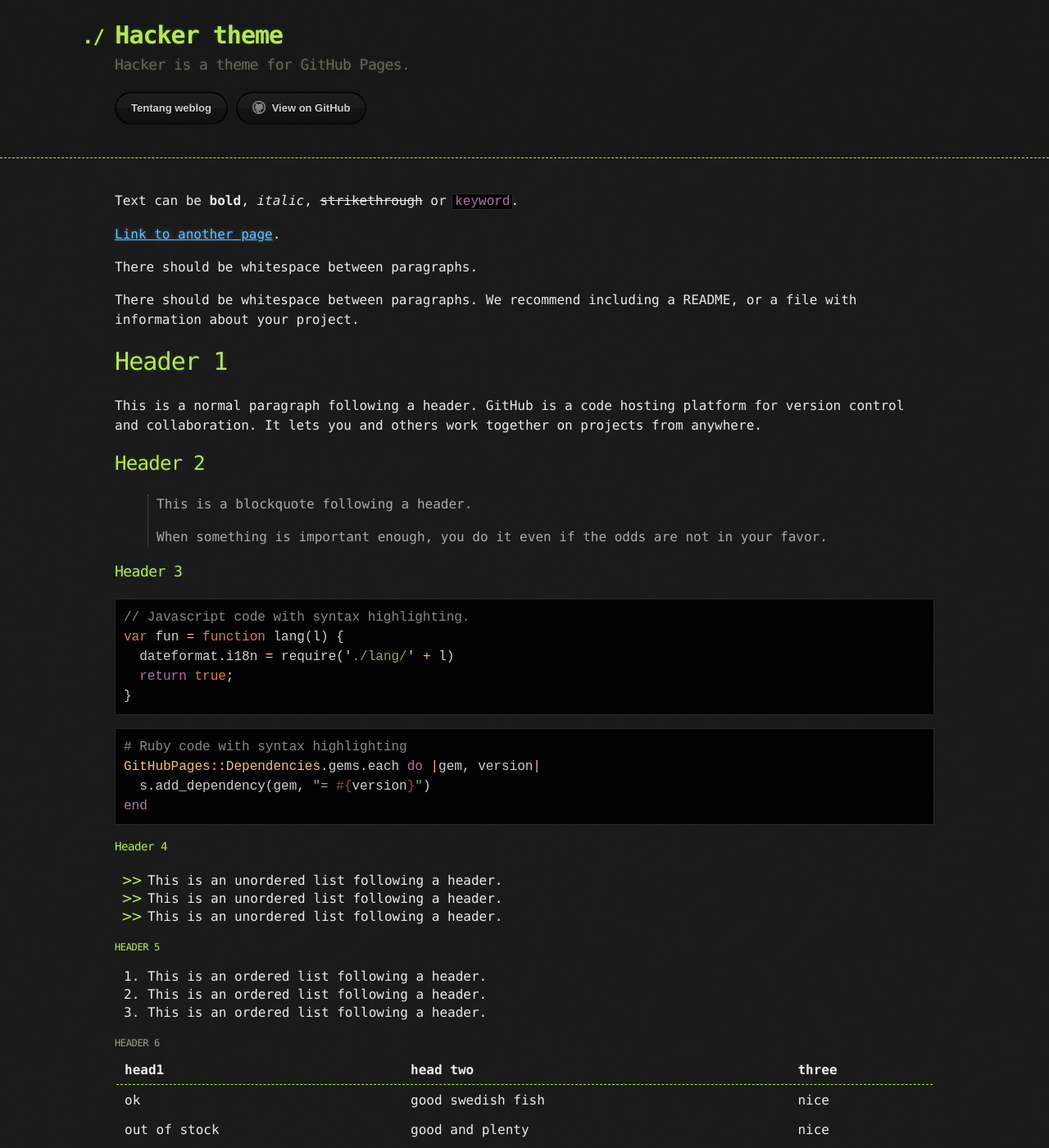
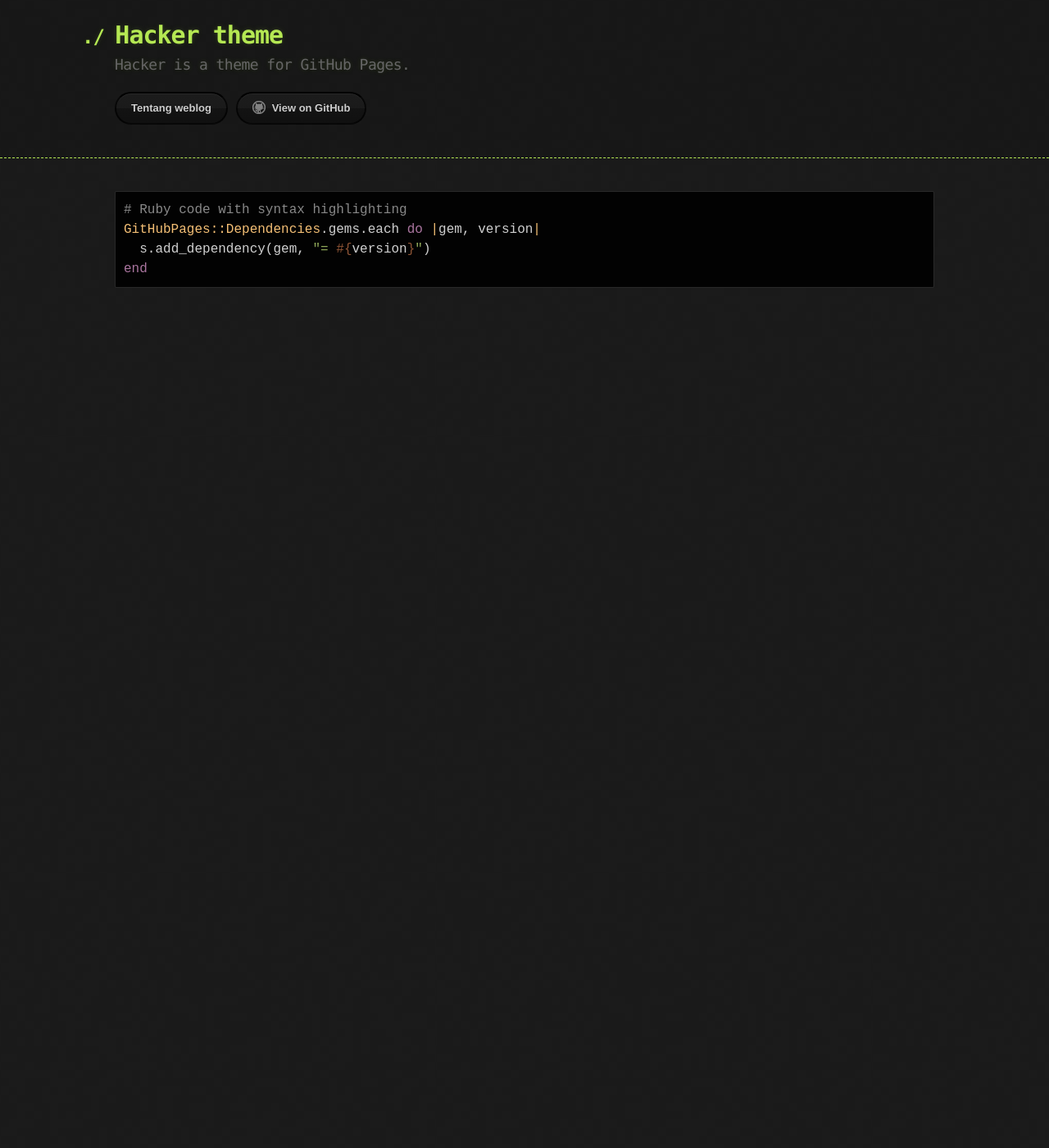
Before and after one commit to adhiansyah/adhiansyah.github.io, a Jekyll site: the page built from index.md, in a window 1280 px wide and 1400 px high. Shown: the whole window at 82% size. Built offline with Jekyll 4.4.1, drawn with Linux system fonts in a browser that asks for light colours; some of the changed text lies outside the part shown.

Commit message:
Update index.md

````diff
--- a/index.md
+++ b/index.md
@@ -2,33 +2,14 @@
 layout: default
 ---
 
-Text can be **bold**, _italic_, ~~strikethrough~~ or `keyword`.
+<ul>
+  {% for post in site.posts %}
+    <li>
+      <a href="{{ post.url }}">{{ post.title }}</a>
+    </li>
+  {% endfor %}
+</ul>
 
-[Link to another page](./another-page.html).
-
-There should be whitespace between paragraphs.
-
-There should be whitespace between paragraphs. We recommend including a README, or a file with information about your project.
-
-# Header 1
-
-This is a normal paragraph following a header. GitHub is a code hosting platform for version control and collaboration. It lets you and others work together on projects from anywhere.
-
-## Header 2
-
-> This is a blockquote following a header.
->
-> When something is important enough, you do it even if the odds are not in your favor.
-
-### Header 3
-
-```js
-// Javascript code with syntax highlighting.
-var fun = function lang(l) {
-  dateformat.i18n = require('./lang/' + l)
-  return true;
-}
-```
 
 ```ruby
 # Ruby code with syntax highlighting
@@ -36,88 +17,3 @@
   s.add_dependency(gem, "= #{version}")
 end
 ```
-
-#### Header 4
-
-*   This is an unordered list following a header.
-*   This is an unordered list following a header.
-*   This is an unordered list following a header.
-
-##### Header 5
-
-1.  This is an ordered list following a header.
-2.  This is an ordered list following a header.
-3.  This is an ordered list following a header.
-
-###### Header 6
-
-| head1        | head two          | three |
-|:-------------|:------------------|:------|
-| ok           | good swedish fish | nice  |
-| out of stock | good and plenty   | nice  |
-| ok           | good `oreos`      | hmm   |
-| ok           | good `zoute` drop | yumm  |
-
-### There's a horizontal rule below this.
-
-* * *
-
-### Here is an unordered list:
-
-*   Item foo
-*   Item bar
-*   Item baz
-*   Item zip
-
-### And an ordered list:
-
-1.  Item one
-1.  Item two
-1.  Item three
-1.  Item four
-
-### And a nested list:
-
-- level 1 item
-  - level 2 item
-  - level 2 item
-    - level 3 item
-    - level 3 item
-- level 1 item
-  - level 2 item
-  - level 2 item
-  - level 2 item
-- level 1 item
-  - level 2 item
-  - level 2 item
-- level 1 item
-
-### Small image
-
-![Octocat](https://github.githubassets.com/images/icons/emoji/octocat.png)
-
-### Large image
-
-![Branching](https://guides.github.com/activities/hello-world/branching.png)
-
-
-### Definition lists can be used with HTML syntax.
-
-<dl>
-<dt>Name</dt>
-<dd>Godzilla</dd>
-<dt>Born</dt>
-<dd>1952</dd>
-<dt>Birthplace</dt>
-<dd>Japan</dd>
-<dt>Color</dt>
-<dd>Green</dd>
-</dl>
-
-```
-Long, single-line code blocks should not wrap. They should horizontally scroll if they are too long. This line should be long enough to demonstrate this.
-```
-
-```
-The final element.
-```
````
